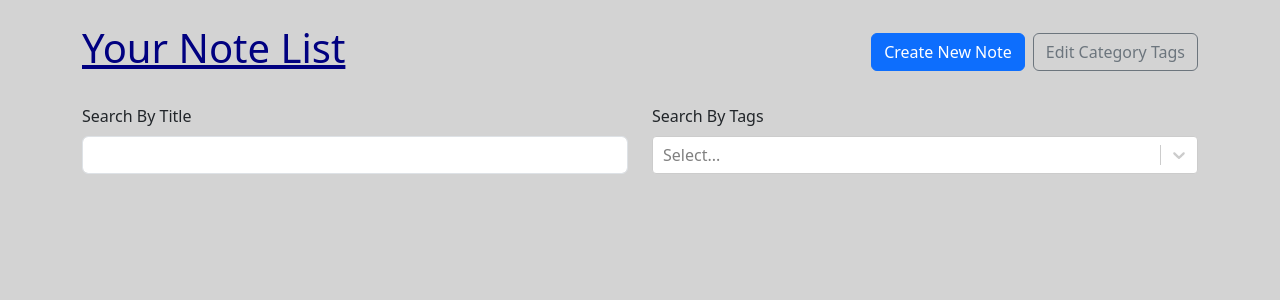
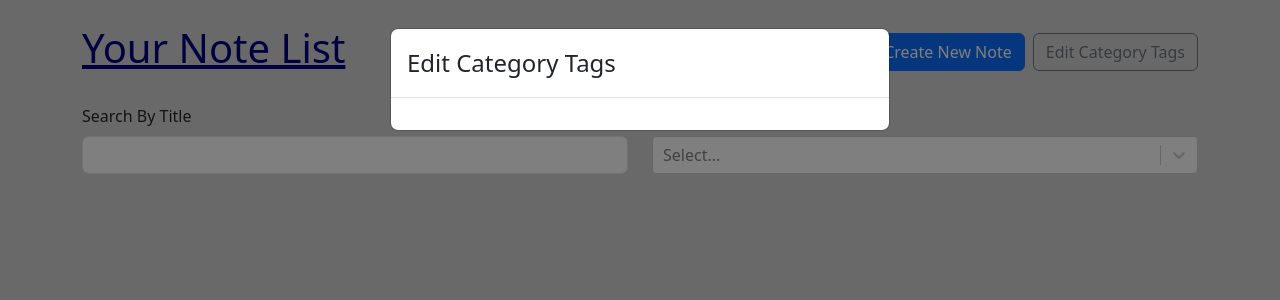
Before and after one commit to pageler/note-taking_categorized_library, a React (Create React App) app in the folder frontend/: page /list in a window 1280 px wide. Both pictures are taken after a click on the button "Edit Category Tags". Shown: the top 300 px of the page. Built offline with nearby package versions, Linux system fonts and the light colour scheme.

Commit message:
NoteList Modal functionality

```diff
--- a/frontend/src/App.tsx
+++ b/frontend/src/App.tsx
@@ -59,6 +59,24 @@ function App() {
         setTags((prevTags) => [...prevTags, tag]);
     }
 
+    function onUpdateTag(id: string, label: string) {
+        setTags((prevTags) => {
+            return prevTags.map((tag) => {
+                if (tag.id === id) {
+                    return { ...tag, label };
+                } else {
+                    return tag;
+                }
+            });
+        });
+    }
+
+    function onDeleteTag(id: string) {
+        setTags((prevTags) => {
+            return prevTags.filter((tag) => tag.id !== id);
+        });
+    }
+
     return (
         <>
             <div>
@@ -70,6 +88,8 @@ function App() {
                             <NoteList
                                 availableTags={tags}
                                 notes={notesWithTags}
+                                onUpdateTag={onUpdateTag}
+                                onDeleteTag={onDeleteTag}
                             />
                         }
                     />
--- a/frontend/src/pages/NoteList.tsx
+++ b/frontend/src/pages/NoteList.tsx
@@ -6,6 +6,7 @@ import {
     Col,
     Container,
     Form,
+    Modal,
     Row,
     Stack,
 } from "react-bootstrap";
@@ -17,6 +18,8 @@ import styles from "../components/NoteList.module.css";
 type NoteListProps = {
     availableTags: Tag[];
     notes: SimplifiedNote[];
+    onUpdateTag: (id: string, label: string) => void;
+    onDeleteTag: (id: string) => void;
 };
 
 type SimplifiedNote = {
@@ -25,9 +28,23 @@ type SimplifiedNote = {
     tags: Tag[];
 };
 
-export const NoteList = ({ availableTags, notes }: NoteListProps) => {
+type EditTagsModalProps = {
+    show: boolean;
+    handleClose: () => void;
+    availableTags: Tag[];
+    onUpdateTag: (id: string, label: string) => void;
+    onDeleteTag: (id: string) => void;
+};
+
+export const NoteList = ({
+    availableTags,
+    notes,
+    onUpdateTag,
+    onDeleteTag,
+}: NoteListProps) => {
     const [title, setTitle] = useState("");
     const [selectedTags, setSelectedTags] = useState<Tag[]>([]);
+    const [editTagsModalIsOpen, setEditTagsModalIsOpen] = useState(false);
 
     const filteredNotes = useMemo(() => {
         return notes.filter((note) => {
@@ -56,7 +73,10 @@ export const NoteList = ({ availableTags, notes }: NoteListProps) => {
                         <Link to="/new">
                             <Button variant="primary">Create New Note</Button>
                         </Link>
-                        <Button variant="outline-secondary">
+                        <Button
+                            variant="outline-secondary"
+                            onClick={() => setEditTagsModalIsOpen(true)}
+                        >
                             Edit Category Tags
                         </Button>
                     </Stack>
@@ -110,6 +130,14 @@ export const NoteList = ({ availableTags, notes }: NoteListProps) => {
                     </Col>
                 ))}
             </Row>
+
+            <EditTagsModal
+                show={editTagsModalIsOpen}
+                handleClose={() => setEditTagsModalIsOpen(false)}
+                availableTags={availableTags}
+                onUpdateTag={onUpdateTag}
+                onDeleteTag={onDeleteTag}
+            />
         </Container>
     );
 };
@@ -145,3 +173,45 @@ function NoteCard({ id, title, tags }: SimplifiedNote) {
         </Card>
     );
 }
+
+function EditTagsModal({
+    show,
+    handleClose,
+    availableTags,
+    onUpdateTag,
+    onDeleteTag,
+}: EditTagsModalProps) {
+    return (
+        <Modal show={show} onHide={handleClose}>
+            <Modal.Header>
+                <Modal.Title>Edit Category Tags</Modal.Title>
+            </Modal.Header>
+            <Modal.Body>
+                <Form>
+                    <Stack gap={2}>
+                        {availableTags.map((tag) => (
+                            <Row key={tag.id}>
+                                <Col>
+                                    <Form.Control
+                                        type="text"
+                                        value={tag.label}
+                                        onChange={(e) =>
+                                            onUpdateTag(tag.id, e.target.value)
+                                        }
+                                    />
+                                </Col>
+
+                                <Col xs="auto">
+                                    <Button
+                                        variant="outline-danger"
+                                        onClick={() => onDeleteTag(tag.id)}
+                                    ></Button>
+                                </Col>
+                            </Row>
+                        ))}
+                    </Stack>
+                </Form>
+            </Modal.Body>
+        </Modal>
+    );
+}
```
